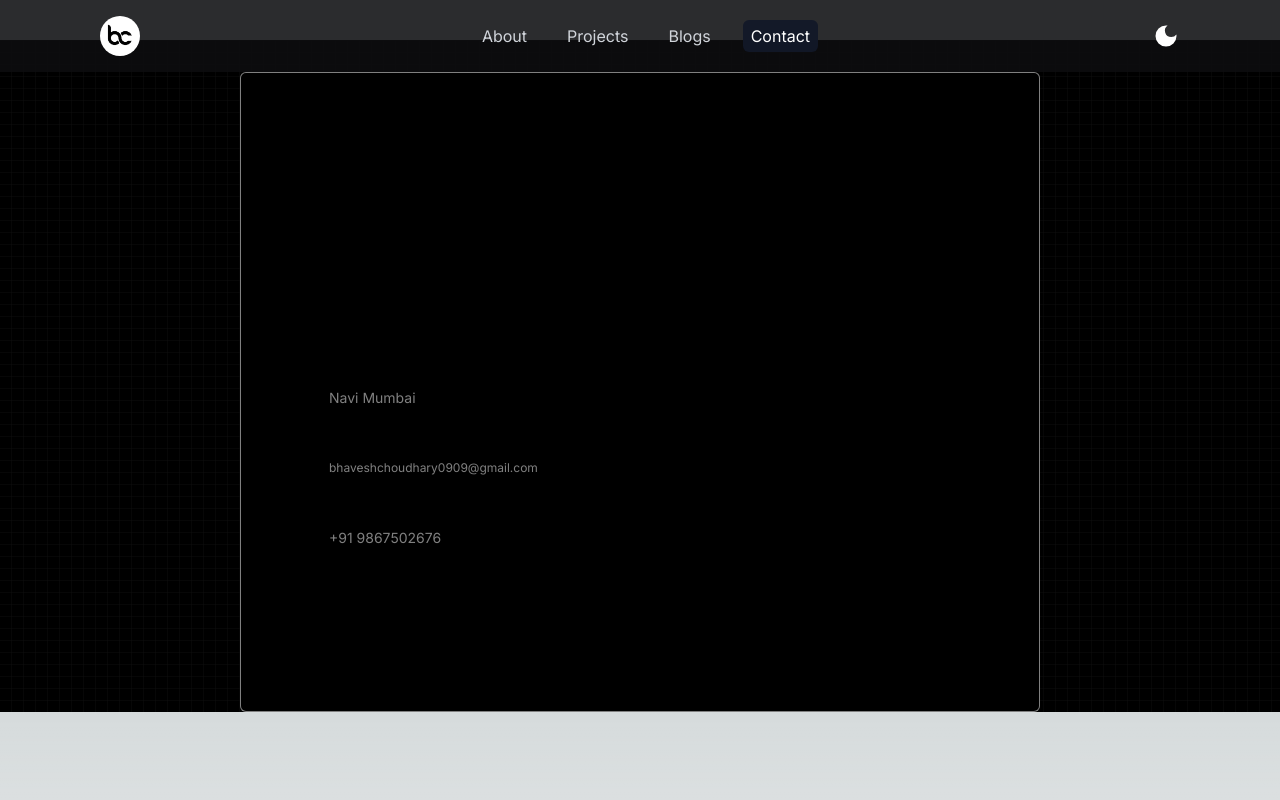
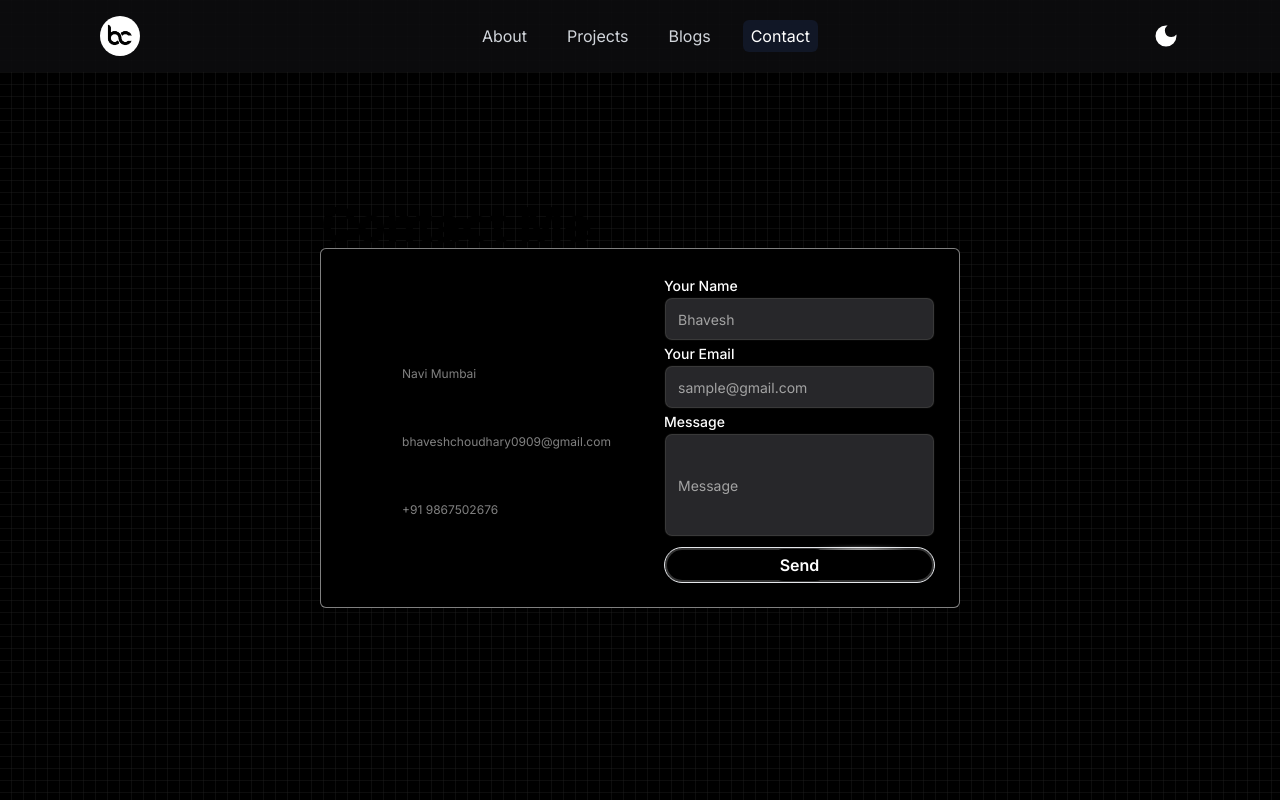
Before and after one commit to Bhavesh-0909/portfolio, a Next.js app: page /contact in a window 1280 px wide. Built offline with nearby package versions, Linux system fonts and the light colour scheme.

Commit message:
contact page completed

```diff
--- a/package.json
+++ b/package.json
@@ -10,11 +10,12 @@
   },
   "dependencies": {
     "@radix-ui/react-hover-card": "^1.0.7",
+    "@radix-ui/react-label": "^2.1.0",
     "@react-three/drei": "^9.106.0",
     "@react-three/fiber": "^8.16.8",
-    "@tabler/icons-react": "^3.5.0",
+    "@tabler/icons-react": "^3.7.0",
     "clsx": "^2.1.1",
-    "framer-motion": "^11.2.11",
+    "framer-motion": "^11.2.12",
     "mini-svg-data-uri": "^1.4.4",
     "next": "^14.2.3",
     "nextjs-toploader": "^1.6.12",
--- a/src/app/contact/page.tsx
+++ b/src/app/contact/page.tsx
@@ -4,62 +4,85 @@ import React from 'react'
 import { FaLocationDot } from "react-icons/fa6"
 import { IoIosCall } from "react-icons/io";
 import { MdEmail } from "react-icons/md";
+import { Label } from "@/components/ui/label";
+import { Input } from "@/components/ui/input";
+import { HoverBorderGradient } from "@/components/ui/hover-border-gradient";
 
 function Page() {
   const {menu, setMenu} = MenuStore()
   return (
     <div
-    className='w-screen max-h-screen h-auto bg-black mt-10  bg-grid-small-white/[0.1] relative flex items-center justify-center'
+    className='w-screen min-h-screen h-auto bg-black  bg-grid-small-white/[0.19] py-10 relative flex items-center justify-center'
     onClick={()=> setMenu(false)}
     >
       <div
       className={menu ? "bg-black/10 backdrop-blur-sm w-screen h-full absolute inset-0 z-[90] overscroll-none" : "" }
       ></div>
+
+
       <div
-      className='bg-black border border-white/50 rounded-md max-w-[800px] w-full min-h-[80vh] h-full mt-8 flex items-center'
+      className='bg-black border relative border-white/50 rounded-md md:mt-14 mt-24  flex flex-col md:flex-row md:w-[50%] md:h-[360px] justify-between'
       >
-        <div className='min-w-[49%] px-6 py-6 flex flex-col gap-16'>
+      <h1 className='text-5xl font-bold absolute -top-12'>Contact Me</h1>
+        <div className='w-full px-6 py-6 flex flex-col items-center justify-evenly'>
 
-          <h1 className='text-6xl font-bold'>Contact Me</h1>
 
           <div className='flex flex-col gap-6 items-center'>
-            <div className='flex w-full items-center gap-8'>
-              <FaLocationDot className='w-8 h-8'/>
+            <div className='flex w-full items-center gap-6'>
+              <FaLocationDot className='w-7 h-7'/>
               <div>
-                <div className='text-xl font-semibold'>Address</div>
-                <div className='text-sm text-white/50 '>Navi Mumbai</div>
+                <div className='text-lg font-semibold'>Address</div>
+                <div className='text-xs text-white/50 '>Navi Mumbai</div>
               </div>
             </div>
 
-            <div className='flex w-full items-center gap-8'>
-              <MdEmail className='w-8 h-8'/>
+            <div className='flex w-full items-center gap-6'>
+              <MdEmail className='w-7 h-7'/>
               <div>
-                <div className='text-xl font-semibold'>Email</div>
+                <div className='text-lg font-semibold'>Email</div>
                 <div className='text-xs text-white/50 '>bhaveshchoudhary0909@gmail.com</div>
               </div>
             </div>
 
-            <div className='flex w-full items-center gap-8'>
-              <IoIosCall className='w-8 h-8'/>
+            <div className='flex w-full items-center gap-6'>
+              <IoIosCall className='w-7 h-7'/>
               <div>
-                <div className='text-xl font-semibold'>Contact</div>
-                <div className='text-sm text-white/50 '>+91 9867502676</div>
+                <div className='text-lg font-semibold'>Contact</div>
+                <div className='text-xs text-white/50 '>+91 9867502676</div>
               </div>
             </div>
           </div>
 
         </div>
 
-        <div
-        className='h-full w-[1px] bg-white '
-        >
-        </div>
+        <div className='w-full px-6 py-6 flex items-center justify-evenly '>
+          <div className='w-full h-full flex flex-col items-center justify-evenly'>
+            <div className='w-full '>
+              <Label htmlFor="name">Your Name</Label>
+              <Input id="name" placeholder="Bhavesh" type="text" />
+            </div>
 
-        <div className='min-w-[49%] px-6 py-6'>
-          email
+            <div className='w-full '>
+              <Label htmlFor="firstname">Your Email</Label>
+              <Input id="Name" placeholder="sample@gmail.com" type="text" />
+            </div>
+
+            <div className='h-[50%] w-full '>
+              <Label htmlFor="firstname">Message</Label>
+              <Input className='h-[100px] flex' id="Name" placeholder="Message" type="text" />
+            </div>
+            <HoverBorderGradient
+            containerClassName="rounded-full w-full"
+            as="button"
+            className=" font-semibold text-black dark:text-white flex items-center gap-1 py-1 px-3"
+            >
+              Send
+            </HoverBorderGradient>
+          </div>
         </div>
 
       </div>
+
     </div>
   )
 }
--- /dev/null
+++ b/src/components/ui/input.tsx
@@ -0,0 +1,61 @@
+// Input component extends from shadcnui - https://ui.shadcn.com/docs/components/input
+"use client";
+import * as React from "react";
+import { cn } from "@/utils/cn";
+import { useMotionTemplate, useMotionValue, motion } from "framer-motion";
+
+export interface InputProps
+  extends React.InputHTMLAttributes<HTMLInputElement> {}
+
+const Input = React.forwardRef<HTMLInputElement, InputProps>(
+  ({ className, type, ...props }, ref) => {
+    const radius = 100; // change this to increase the rdaius of the hover effect
+    const [visible, setVisible] = React.useState(false);
+
+    let mouseX = useMotionValue(0);
+    let mouseY = useMotionValue(0);
+
+    function handleMouseMove({ currentTarget, clientX, clientY }: any) {
+      let { left, top } = currentTarget.getBoundingClientRect();
+
+      mouseX.set(clientX - left);
+      mouseY.set(clientY - top);
+    }
+    return (
+      <motion.div
+        style={{
+          background: useMotionTemplate`
+        radial-gradient(
+          ${visible ? radius + "px" : "0px"} circle at ${mouseX}px ${mouseY}px,
+          var(--blue-500),
+          transparent 80%
+        )
+      `,
+        }}
+        onMouseMove={handleMouseMove}
+        onMouseEnter={() => setVisible(true)}
+        onMouseLeave={() => setVisible(false)}
+        className="p-[2px] rounded-lg transition duration-300 group/input"
+      >
+        <input
+          type={type}
+          className={cn(
+            `flex h-10 w-full border-none bg-gray-50 dark:bg-zinc-800 text-black dark:text-white shadow-input rounded-md px-3 py-2 text-sm  file:border-0 file:bg-transparent
+          file:text-sm file:font-medium placeholder:text-neutral-400 dark:placeholder-text-neutral-600
+          focus-visible:outline-none focus-visible:ring-[2px]  focus-visible:ring-neutral-400 dark:focus-visible:ring-neutral-600
+           disabled:cursor-not-allowed disabled:opacity-50
+           dark:shadow-[0px_0px_1px_1px_var(--neutral-700)]
+           group-hover/input:shadow-none transition duration-400
+           `,
+            className
+          )}
+          ref={ref}
+          {...props}
+        />
+      </motion.div>
+    );
+  }
+);
+Input.displayName = "Input";
+
+export { Input };
--- /dev/null
+++ b/src/components/ui/label.tsx
@@ -0,0 +1,24 @@
+// Label component extends from shadcnui - https://ui.shadcn.com/docs/components/label
+
+"use client";
+import * as React from "react";
+import * as LabelPrimitive from "@radix-ui/react-label";
+
+import { cn } from "@/utils/cn";
+
+const Label = React.forwardRef<
+  React.ElementRef<typeof LabelPrimitive.Root>,
+  React.ComponentPropsWithoutRef<typeof LabelPrimitive.Root>
+>(({ className, ...props }, ref) => (
+  <LabelPrimitive.Root
+    ref={ref}
+    className={cn(
+      "text-sm font-medium text-black dark:text-white leading-none peer-disabled:cursor-not-allowed peer-disabled:opacity-70",
+      className
+    )}
+    {...props}
+  />
+));
+Label.displayName = LabelPrimitive.Root.displayName;
+
+export { Label };
--- a/tailwind.config.ts
+++ b/tailwind.config.ts
@@ -14,6 +14,9 @@ const config: Config = {
   darkMode: "class",
   theme: {
     extend: {
+      boxShadow: {
+        input: `0px 2px 3px -1px rgba(0,0,0,0.1), 0px 1px 0px 0px rgba(25,28,33,0.02), 0px 0px 0px 1px rgba(25,28,33,0.08)`,
+      },
       animation: {
         first: "moveVertical 30s ease infinite",
         second: "moveInCircle 20s reverse infinite",
```
Also changed, not shown: 1 other file (tests, documents, lock files or other folders).
